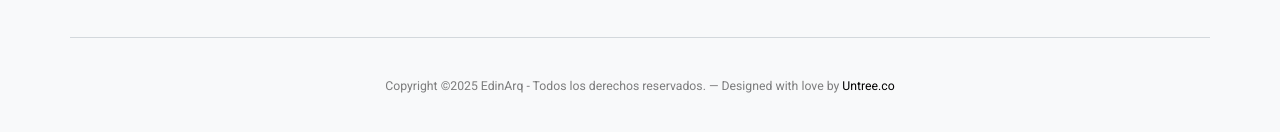
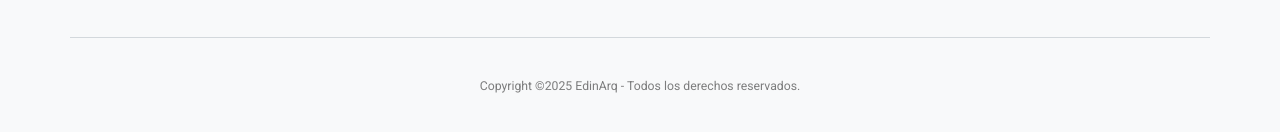
Before and after one commit to JymsD/edinarq, a plain HTML site: page services.html in a window 1280 px wide. Shown: the part 2311-2443 px from the top of the page. Drawn offline with Linux system fonts and the light colour scheme; files whose address does not match are found by name.

Commit message:
Update services.html

```diff
--- a/services.html
+++ b/services.html
@@ -490,7 +490,7 @@
 
 			<div class="row justify-content-center text-center copyright">
 				<div class="col-md-8">
-					<p class="small text-black-50">Copyright &copy;<script>document.write(new Date().getFullYear());</script> EdinArq - Todos los derechos reservados. &mdash; Designed with love by <a href="https://untree.co">Untree.co</a> <!-- License information: https://untree.co/license/ -->
+					<p class="small text-black-50">Copyright &copy;<script>document.write(new Date().getFullYear());</script> EdinArq - Todos los derechos reservados.<!-- License information: https://untree.co/license/ -->
 					</p>
 				</div>
 			</div>
```
